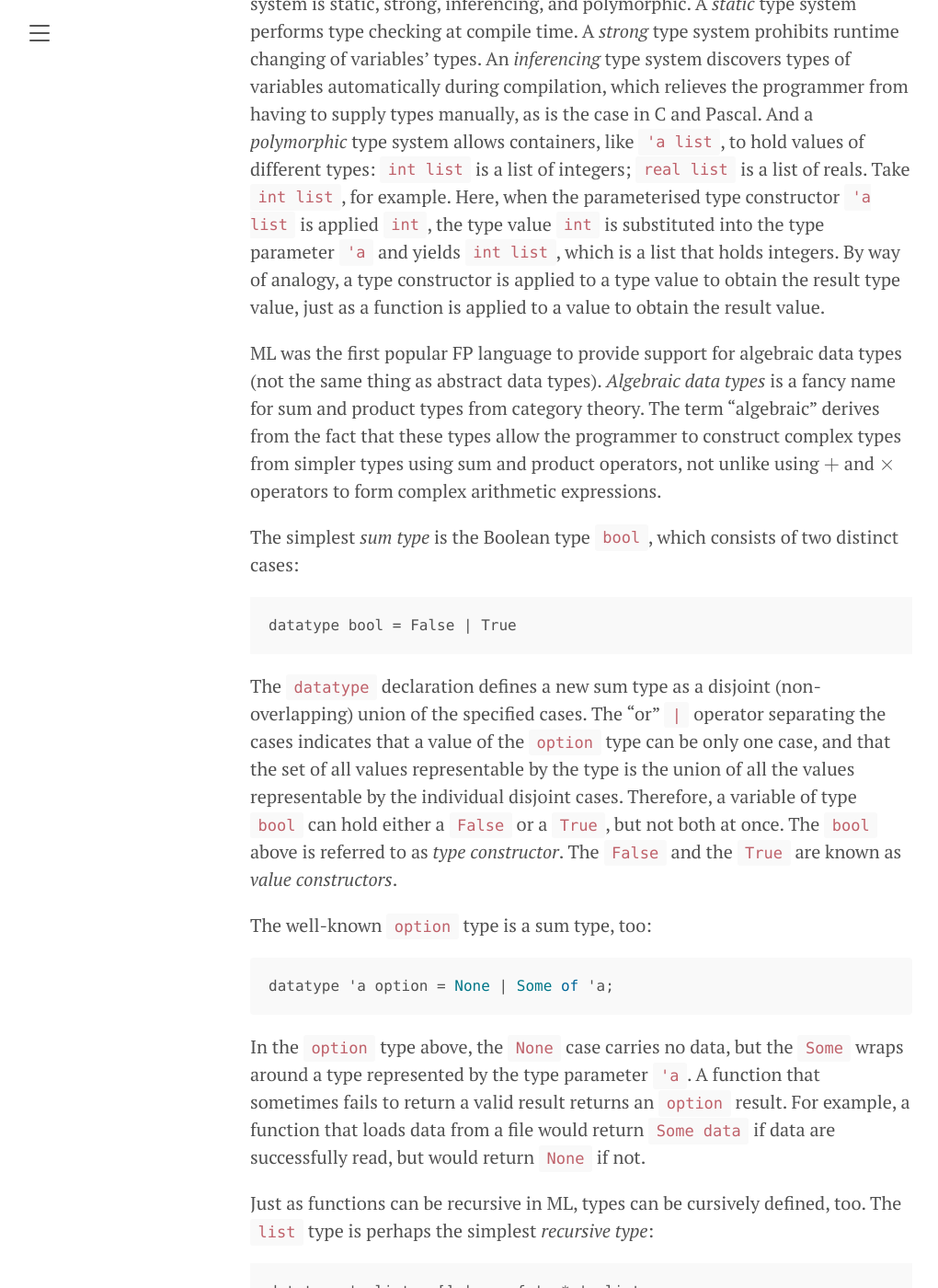
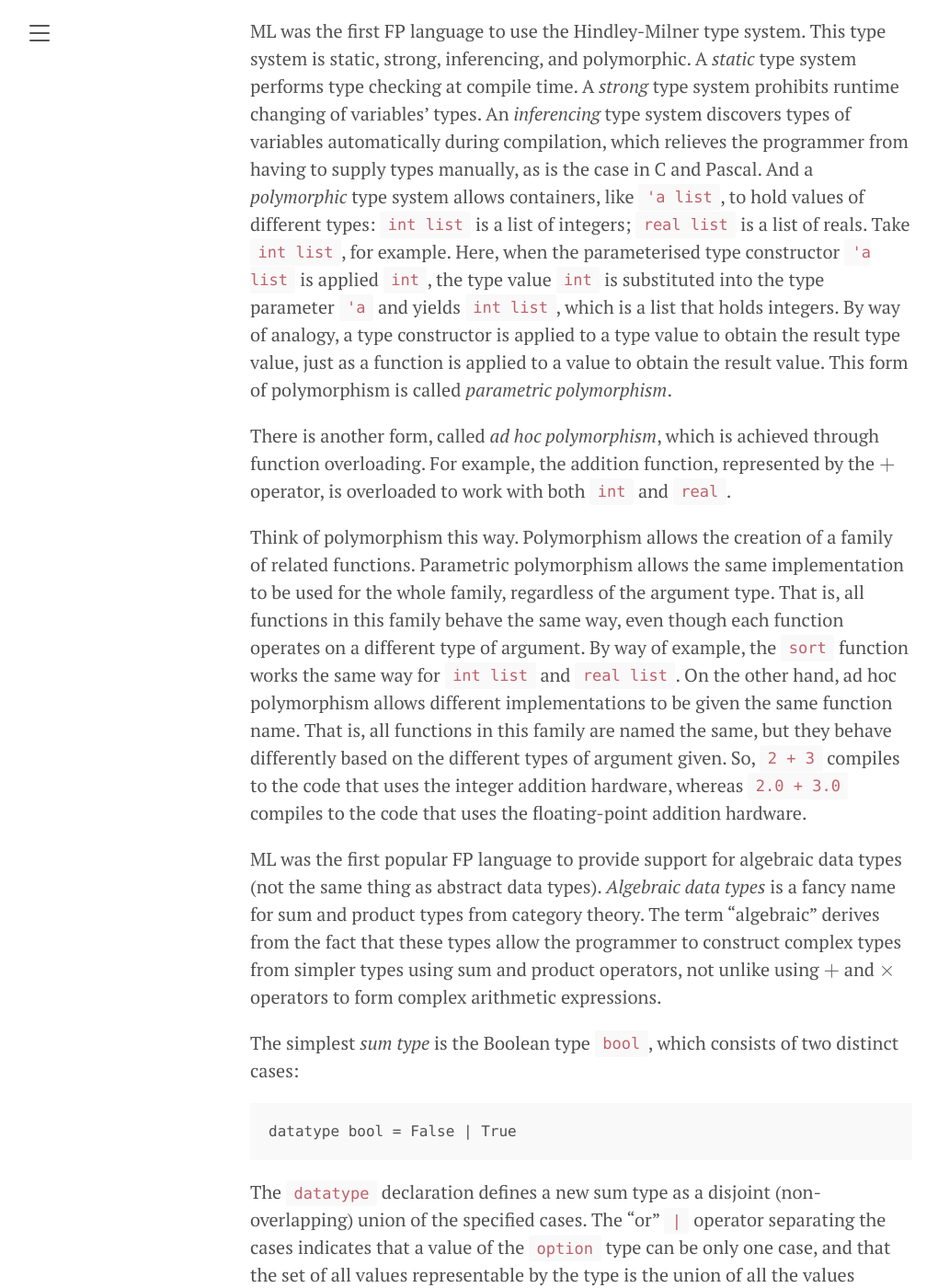
Before and after one commit to amenzwa/amenzwa.github.io, a Jekyll site: the page built from stem/PL/Paradigms.md, in a window 1280 px wide and 1400 px high, scrolled down 34052 px. Shown: the whole window at 92% size, without its empty margins (8-1028 px from the left). Built offline with Jekyll 4.4.1, drawn with Linux system fonts in a browser that asks for light colours; our own code applies the rules of GitHub Pages for plain Markdown files; formulas are drawn with MathJax 3; some of the changed text lies outside the part shown.

Commit message:
ad hoc polymorphism

```diff
--- a/stem/PL/Paradigms.md
+++ b/stem/PL/Paradigms.md
@@ -321,7 +321,7 @@ Now, let us turn our attention to some FP terms. FP takes delight in giving orna
 
 ***immutability***—Because functions are pure and they do not mutate data structures, when a a function makes a modification to a data structure, it always produces a new copy of the data structure containing that modification. This property of FP data structures is known as *immutability*.
 
-***transparency***—Functions do not maintain internal data that they secretly maintain and mutate to make hidden computation decisions. That is, a function's behaviour is transparent and is defined entirely by the input parameters. The same input always yields the same output. This property of functions is called *referential transparency*.
+***transparency***—Functions do not maintain internal data that they secretly maintain and mutate to make hidden computation decisions. That is, a function's behaviour is transparent and is defined entirely by the input parameters. The same input always yields the same output. That is, if a function $f$ applied to an input value $x$ yields an output value $y$, as in $y = f(x)$, then the value $y$ can always be used in place of the function application $f(x)$, and vice versa. This property of functions is called *referential transparency*.
 
 ***first-class functions***—Functions are values, just like characters, integers, reals, lists, tuples, records, etc. This property of functions is known as *first-class*.
 
@@ -476,7 +476,11 @@ Programmers often confuse "strictness" with "eagerness". The term "strict" descr
 
 ***types***—A type is a set of values. FP programmers aspire to craft types that admit only those values that are valid in the context of the programme. In a statically typed FP language like ML, validity checks are performed during compilation.
 
-ML was the first FP language to use the Hindley-Milner type system. This type system is static, strong, inferencing, and polymorphic. A *static* type system performs type checking at compile time. A *strong* type system prohibits runtime changing of variables' types. An *inferencing* type system discovers types of variables automatically during compilation, which relieves the programmer from having to supply types manually, as is the case in C and Pascal. And a *polymorphic* type system allows containers, like `'a list`, to hold values of different types: `int list` is a list of integers; `real list` is a list of reals. Take `int list`, for example. Here, when the parameterised type constructor `'a list` is applied `int`, the type value `int` is substituted into the type parameter `'a` and yields `int list`, which is a list that holds integers. By way of analogy, a type constructor is applied to a type value to obtain the result type value, just as a function is applied to a value to obtain the result value.
+ML was the first FP language to use the Hindley-Milner type system. This type system is static, strong, inferencing, and polymorphic. A *static* type system performs type checking at compile time. A *strong* type system prohibits runtime changing of variables' types. An *inferencing* type system discovers types of variables automatically during compilation, which relieves the programmer from having to supply types manually, as is the case in C and Pascal. And a *polymorphic* type system allows containers, like `'a list`, to hold values of different types: `int list` is a list of integers; `real list` is a list of reals. Take `int list`, for example. Here, when the parameterised type constructor `'a list` is applied `int`, the type value `int` is substituted into the type parameter `'a` and yields `int list`, which is a list that holds integers. By way of analogy, a type constructor is applied to a type value to obtain the result type value, just as a function is applied to a value to obtain the result value. This form of polymorphism is called *parametric polymorphism*.
+
+There is another form, called *ad hoc polymorphism*, which is achieved through function overloading. For example, the addition function, represented by the $+$ operator, is overloaded to work with both `int` and `real`.
+
+Think of polymorphism this way. Polymorphism allows the creation of a family of related functions. Parametric polymorphism allows the same implementation to be used for the whole family, regardless of the argument type. That is, all functions in this family behave the same way, even though each function operates on a different type of argument. By way of example, the `sort` function works the same way for `int list` and `real list`. On the other hand, ad hoc polymorphism allows different implementations to be given the same function name. That is, all functions in this family are named the same, but they behave differently based on the different types of argument given. So, `2 + 3` compiles to the code that uses the integer addition hardware, whereas `2.0 + 3.0` compiles to the code that uses the floating-point addition hardware.
 
 ML was the first popular FP language to provide support for algebraic data types (not the same thing as abstract data types). *Algebraic data types* is a fancy name for sum and product types from category theory. The term "algebraic" derives from the fact that these types allow the programmer to construct complex types from simpler types using sum and product operators, not unlike using $+$ and $×$ operators to form complex arithmetic expressions.
 
```
